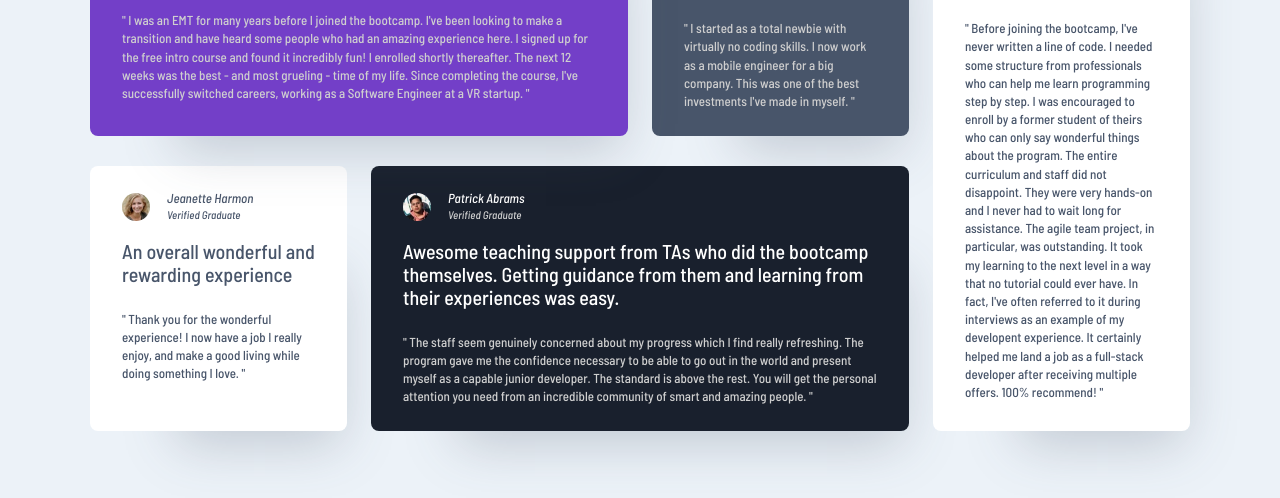
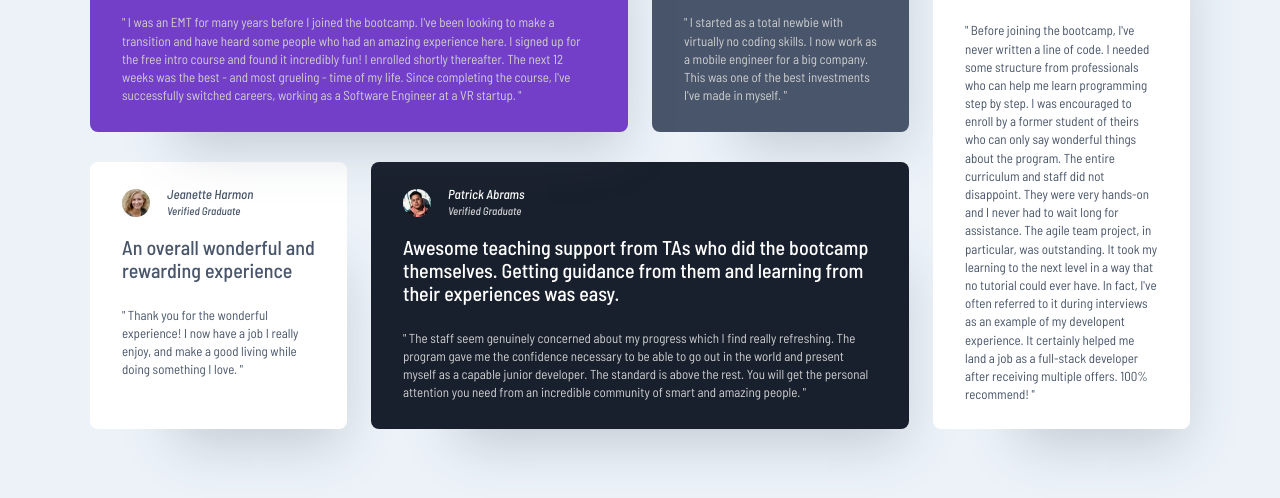
Before and after one commit to Fixito/fem-testimonials-grid-section, a plain HTML site: page index.html in a window 1280 px wide. Shown: the part 258-756 px from the top of the page. Drawn offline with Linux system fonts and the light colour scheme.

Commit message:
Refactor testimonials section markup and styling

```diff
--- a/styles/style.css
+++ b/styles/style.css
@@ -21,6 +21,7 @@
   --fs-400: 1rem;
   --fs-500: 1.25rem;
 
+  --fw-regular: 400;
   --fw-medium: 500;
   --fw-semibold: 600;
 
@@ -48,7 +49,6 @@ body {
 h1,
 h2,
 h3 {
-  text-wrap: balance;
   margin: 0;
 }
 
@@ -157,6 +157,7 @@ p {
 
 .card__quote {
   font-size: var(--fs-200);
+  font-weight: var(--fw-regular);
   line-height: 1.4;
   color: var(--neutral-2);
   margin-block-start: 1rem;
@@ -198,10 +199,6 @@ p {
     right: 5rem;
   }
 
-  .testimonials__card:nth-of-type(1) .card__quote {
-    margin-block-start: 1rem;
-  }
-
   .testimonials__card:nth-of-type(2) {
     grid-area: b;
   }
@@ -221,4 +218,9 @@ p {
   .testimonials__card .card__quote {
     margin-block-start: 1.5rem;
   }
+
+  .testimonials__card:nth-of-type(1) .card__quote,
+  .testimonials__card:nth-of-type(2) .card__quote {
+    margin-block-start: 1rem;
+  }
 }
```
